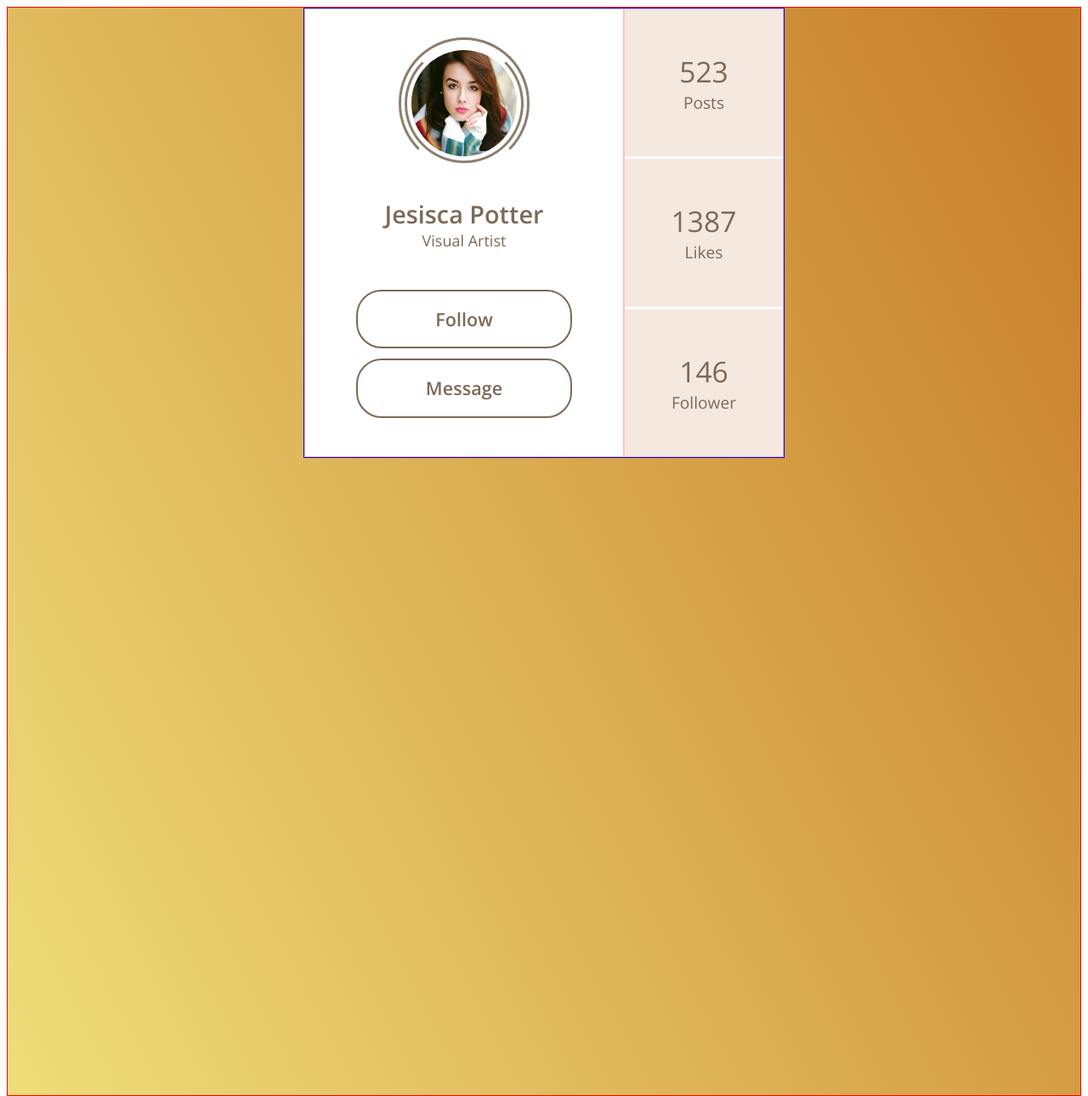
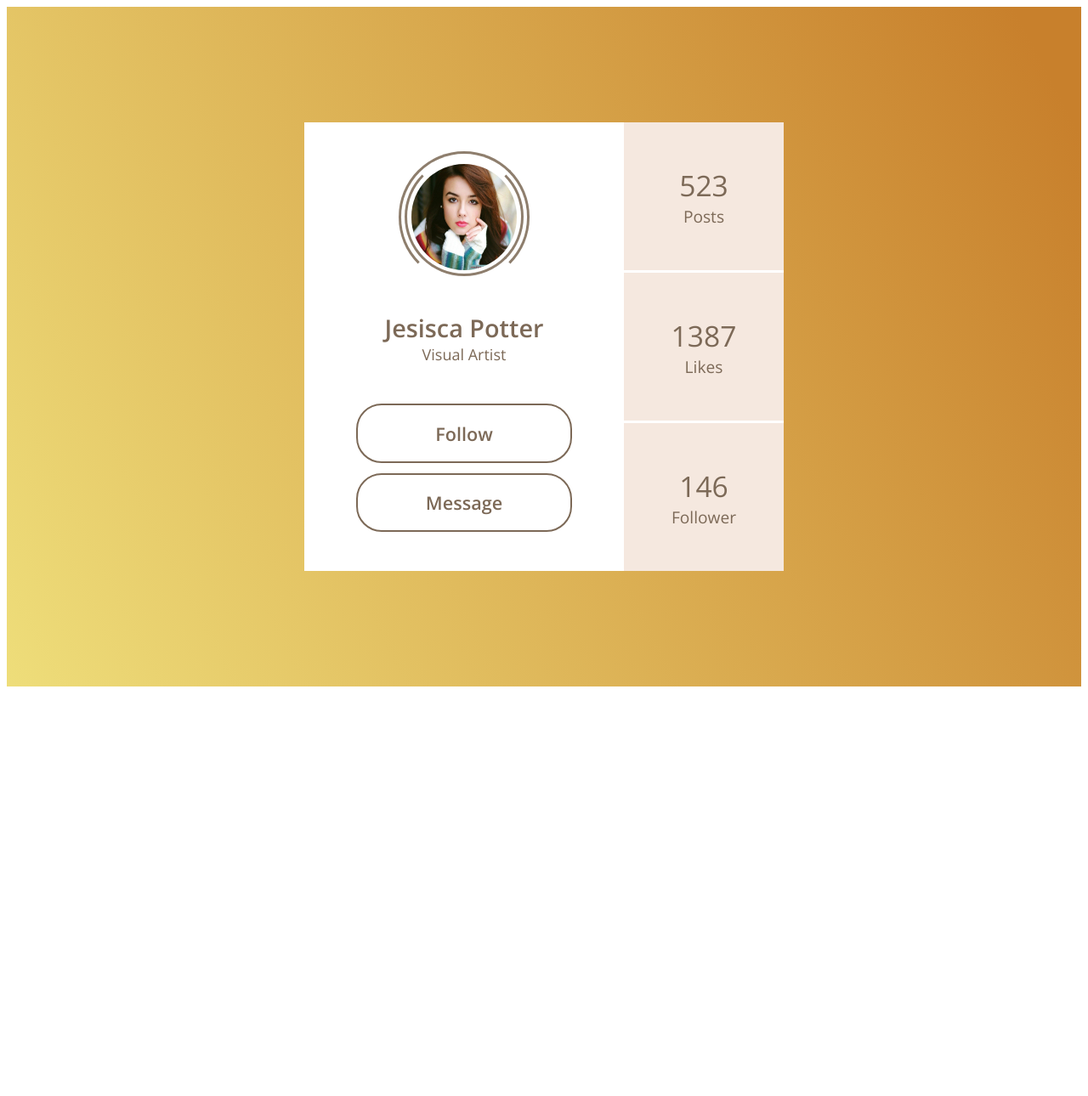
Before and after one commit to tsabudh/internship, a PHP site: page /css-course/css-assessment-15/index.html in a window 1280 px wide. Shown: the whole page at 85% size. After the commit the page ends 808 px from the top, so only its background shows below. Run offline with PHP 8.4, Linux system fonts and the light colour scheme.

Commit message:
assessment 15 section bio centered

```diff
--- a/css-course/css-assessment-15/css/css-assessment-15.css
+++ b/css-course/css-assessment-15/css/css-assessment-15.css
@@ -8,18 +8,21 @@
 .assessment-15 {
   font-family: "Open Sans";
   height: 100vh;
+  display: flex;
+  justify-content: center;
+  align-items: center;
   background: linear-gradient(242.58deg, #c8802c 4.71%, #fbfd94 132.22%);
 }
 
 .section-bio {
-  background: linear-gradient(242.58deg, #c8802c 4.71%, #fbfd94 132.22%);
+  /* background: linear-gradient(242.58deg, #c8802c 4.71%, #fbfd94 132.22%); */
 
-  border: 1px solid red;
+  /* border: 1px solid red; */
   /* transform: scale(0.5); */
-  height: 100vw;
+  /* height: 100vw; */
 }
 .section-bio__bio-card {
-  border: 1px solid blue;
+  /* border: 1px solid blue; */
   background: white;
   margin: 0 auto;
 
@@ -32,7 +35,7 @@
     height:90rem; */
 }
 .user-bio {
-  border: 1px solid pink;
+  /* border: 1px solid pink; */
   display: flex;
   justify-content: space-evenly;
   flex-direction: column;
@@ -202,7 +205,7 @@
   white-space: pre;
 }
 .user-stats {
-  border: 1px solid pink;
+  /* border: 1px solid pink; */
   display: grid;
   grid-template-rows: 3;
   row-gap: 0.5rem;
```
